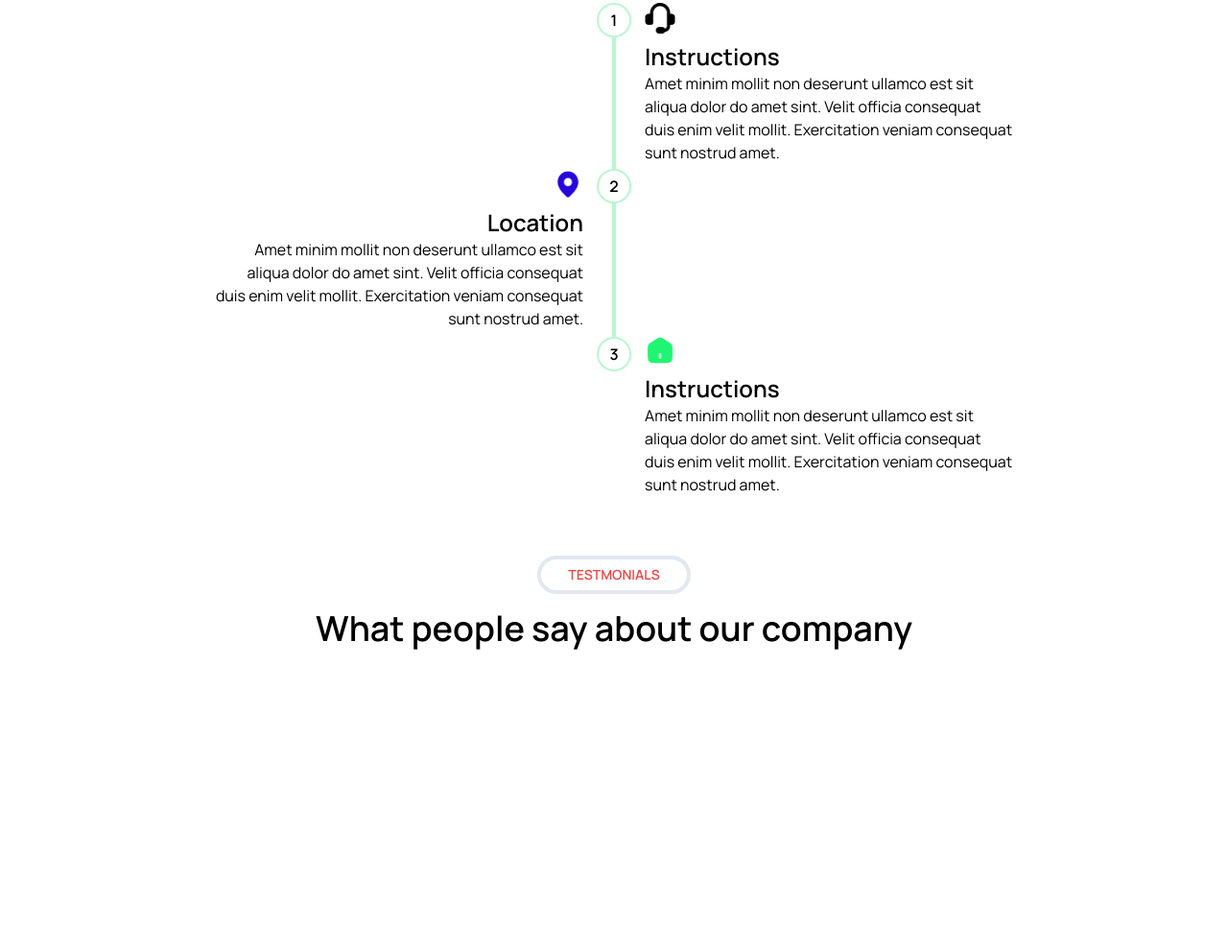
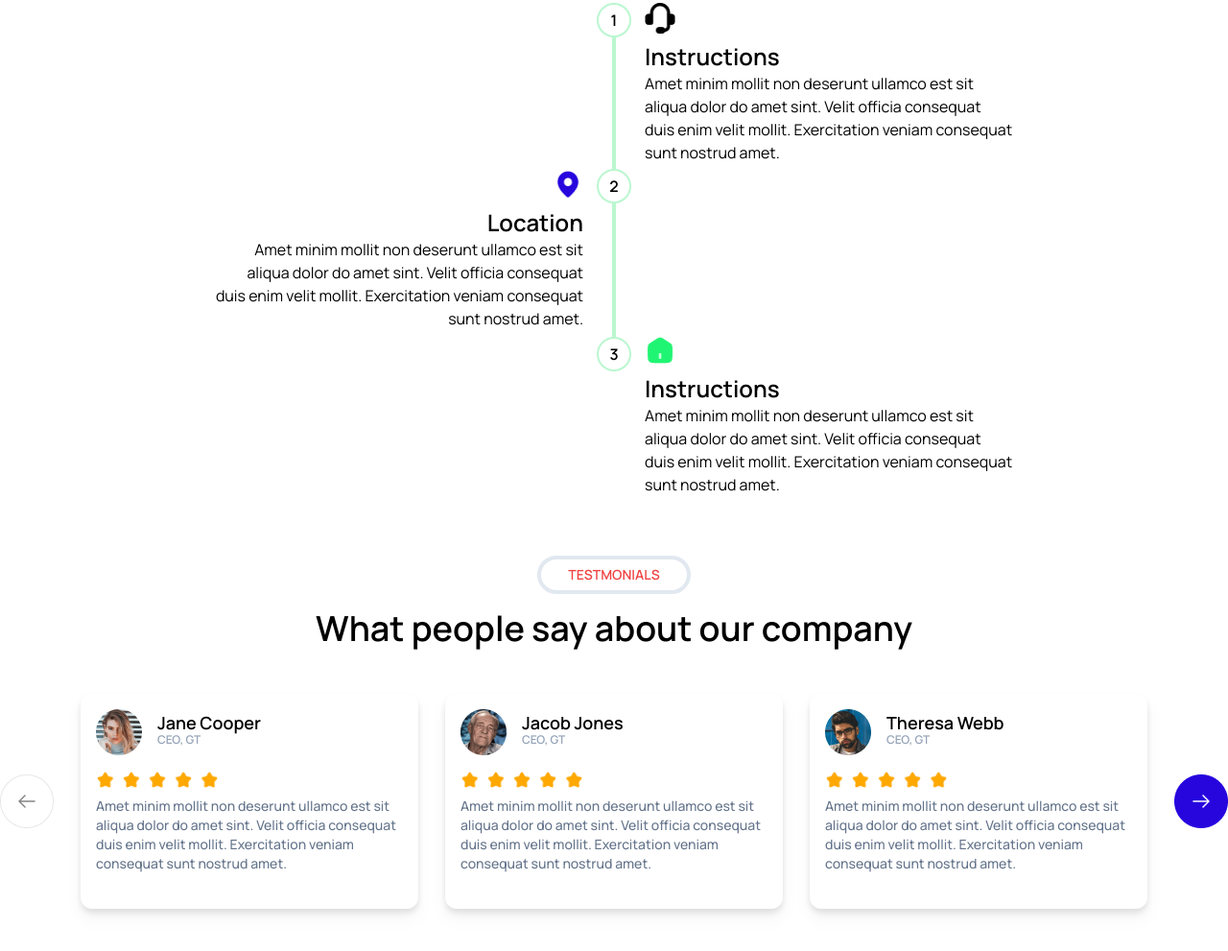
Before and after one commit to saddam-khan-dev/Figma-Design-Tailwind, a website built with Vite: page Home.html in a window 1280 px wide. Shown: the part 957-1948 px from the top of the page at 96% size. Before the commit the page ends 1696 px from the top, so only its background shows below. Built offline with nearby package versions, Linux system fonts and the light colour scheme.

Commit message:
testmonial section complete

```diff
--- a/Home.html
+++ b/Home.html
@@ -133,7 +133,36 @@
                 <div class="flex justify-center my-4">
                     <h1 class="text-4xl font-bold">What people say about our company</h1>
                 </div>
+                <div class="flex justify-between items-center">
+                <a href="#">
+                    <img class="arrow" src="./Images/arrow left.png" alt="Back">
+                </a>
+                    <div class="wrapper">
+                        <img class="dp" src="./Images/Jane Cooper.png" alt="">
+                        <h1 class="title">Jane Cooper</h1>
+                        <p class="position">CEO, GT</p>
+                        <img class="rating" src="./Images/stars.png" alt="">
+                        <p class="paragraph">Amet minim mollit non deserunt ullamco est sit aliqua dolor do amet sint. Velit officia consequat duis enim velit mollit. Exercitation veniam consequat sunt nostrud amet.</p>
+                    </div>
+                    <div class="wrapper">
+                        <img class="dp" src="./Images/Jacob Jones.png" alt="">
+                        <h1 class="title">Jacob Jones</h1>
+                        <p class="position">CEO, GT</p>
+                        <img class="rating" src="./Images/stars.png" alt="">
+                        <p class="paragraph">Amet minim mollit non deserunt ullamco est sit aliqua dolor do amet sint. Velit officia consequat duis enim velit mollit. Exercitation veniam consequat sunt nostrud amet.</p>
+                    </div>
+                    <div class="wrapper">
+                        <img class="dp" src="./Images/Theresa Webb.png" alt="">
+                        <h1 class="title">Theresa Webb</h1>
+                        <p class="position">CEO, GT</p>
+                        <img class="rating" src="./Images/stars.png" alt="">
+                        <p class="paragraph">Amet minim mollit non deserunt ullamco est sit aliqua dolor do amet sint. Velit officia consequat duis enim velit mollit. Exercitation veniam consequat sunt nostrud amet.</p>
+                    </div>
 
+                    <a href="#">
+                        <img class="arrow" src="./Images/Arrow right blue.png" alt="Back">
+                    </a>
+                </div>
         </div>
             <!-- Testmonial section end here -->
 
--- a/style.css
+++ b/style.css
@@ -6,4 +6,25 @@
     .flex-center{
         @apply justify-center items-center;
     }
+    .arrow{
+        @apply h-14 w-14 flex justify-center items-center ;
+    }
+    .wrapper{
+        @apply flex flex-col relative h-56 w-[364] p-4 my-8 rounded-xl bg-white drop-shadow-lg;
+    }
+    .dp{
+        @apply w-12 h-12;
+    }
+    .title{
+        @apply absolute left-20 font-bold text-lg text-black;
+    }
+    .position{
+        @apply absolute left-20 top-10 font-bold text-xs text-slate-400;
+    }
+    .rating{
+        @apply h-5 w-32 mt-4;
+    }
+    .paragraph{
+        @apply flex h-24 w-80 my-2 font-medium text-sm text-slate-500;
+    }
 }
```
